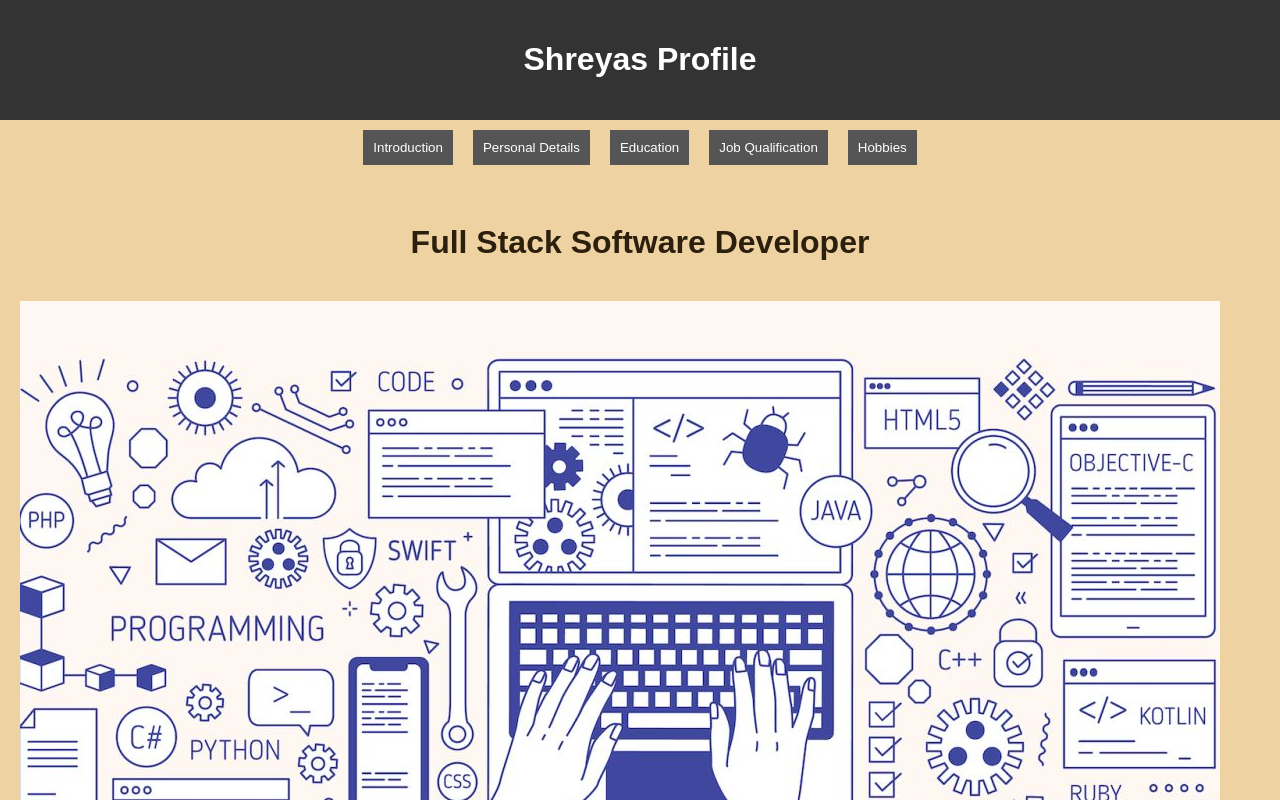
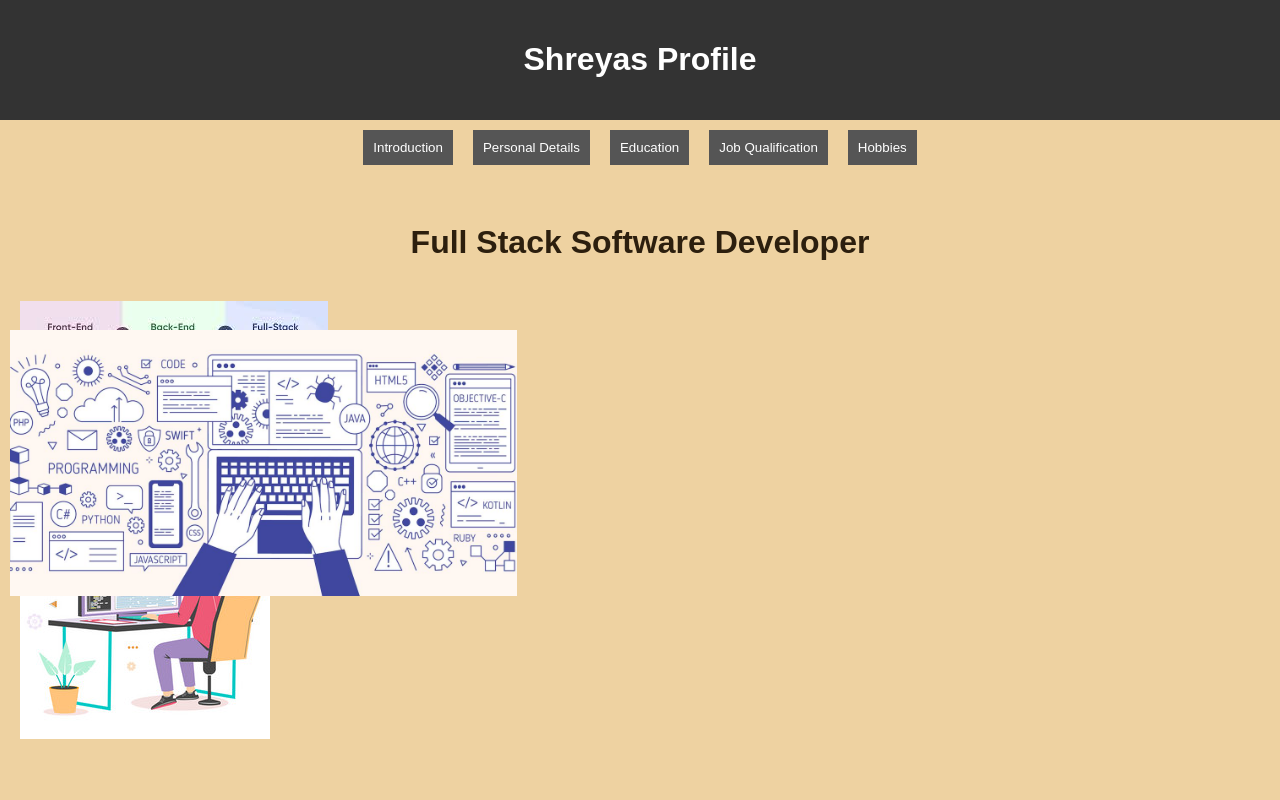
Before and after one commit to shreyas-shiiny/bio, a React (Create React App) app: page / in a window 1280 px wide. Both pictures are taken after a click on the button "Job Qualification". Shown: the top 800 px of the page. Built offline with nearby package versions, Linux system fonts and the light colour scheme.

Commit message:
Update Qualification.js

```diff
--- a/src/Components/Qualification.js
+++ b/src/Components/Qualification.js
@@ -16,7 +16,11 @@ const Qualification = () => {
           src={qua2}
           alt="home pic"
           className="img-fluid"
-
+          style={{maxHeight: "266px" ,
+          position: 'absolute',
+          top: 330,
+          left:10,
+          right: 100, }}
         />
       </Col>
       <Col md={5} style={{ paddingBottom: 20 }}>
```
